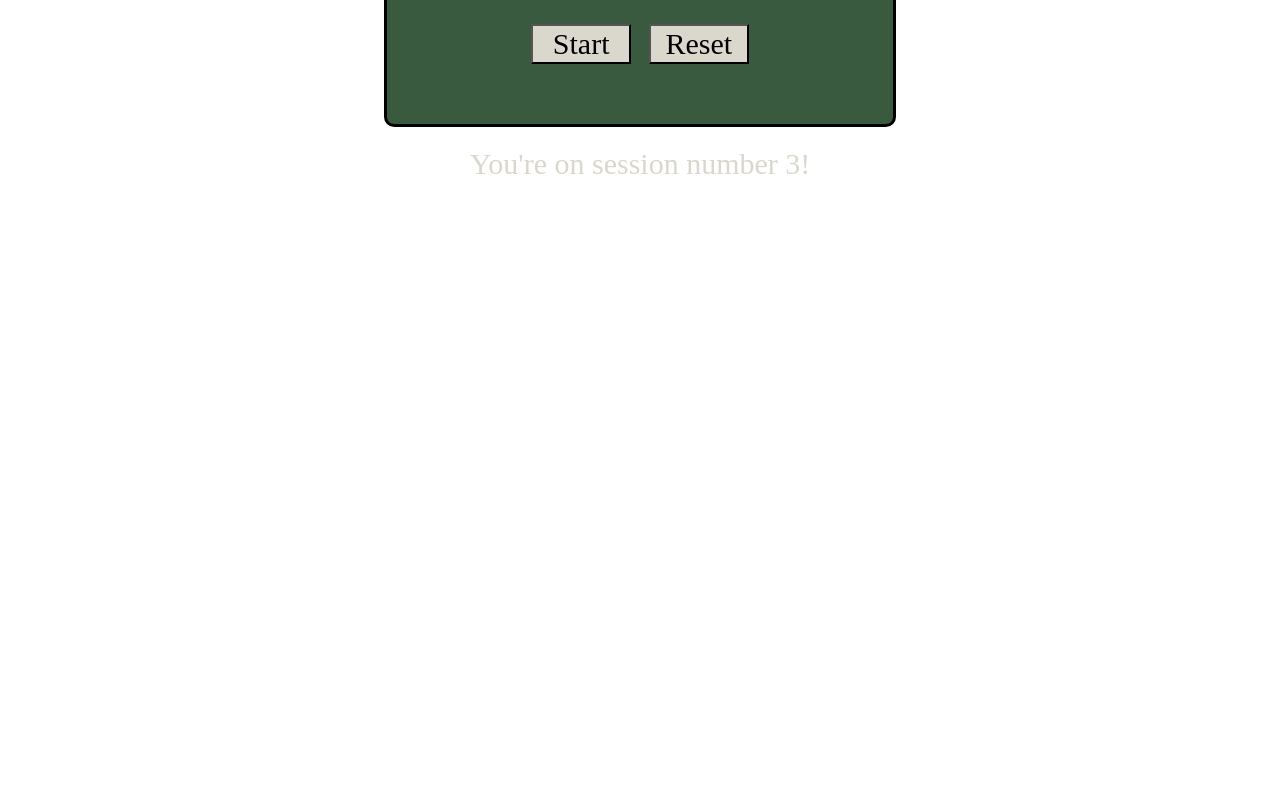
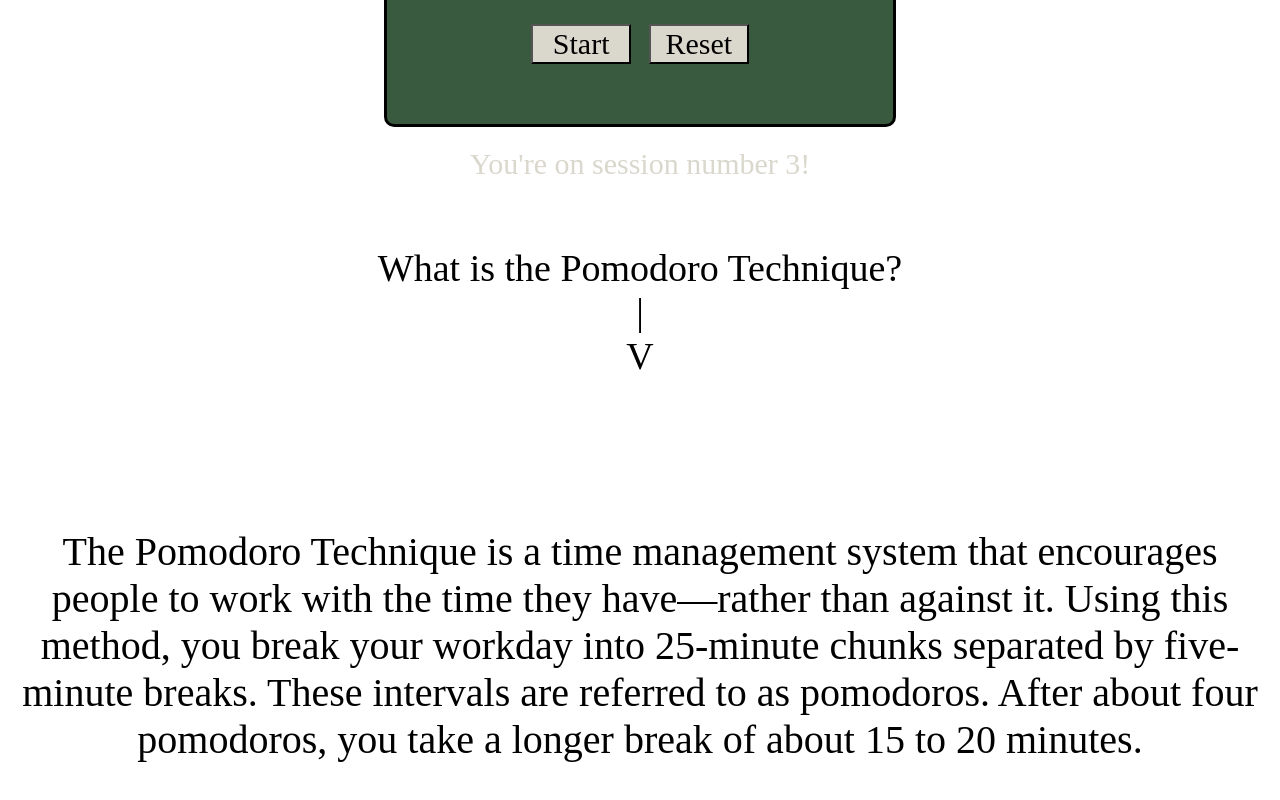
Before and after one commit to CamdenSmithh/Pomodoro, a React app: page / in a window 1280 px wide. Shown: the part 374-1174 px from the top of the page. Before the commit the page ends 800 px from the top, so only its background shows below. Built offline with nearby package versions, Linux system fonts and the light colour scheme; the HTML template or start-up script is replaced by a standard one.

Commit message:
Updated App

```diff
--- a/client/src/components/App.jsx
+++ b/client/src/components/App.jsx
@@ -24,6 +24,17 @@ const styles = {
     fontSize: '20px',
     cursor: 'pointer',
   },
+  pomodoroTechnique: {
+    marginTop: '45px',
+    fontSize: '38px',
+    textAlign: 'center',
+  },
+  pomodoroDescription: {
+    textAlign: 'center',
+    fontSize: '40px',
+    marginTop: '150px',
+    marginBottom: '100px',
+  },
 };
 
 export default function App() {
@@ -40,7 +51,17 @@ export default function App() {
         </button>
       </div>
       <Timer />
-      <Settings settings={settings} />
+      <Settings settings={settings} setSettings={(state) => { setSettings(state); }} />
+      <div style={styles.pomodoroTechnique}>
+        What is the Pomodoro Technique?
+        <br />
+        |
+        <br />
+        V
+      </div>
+      <div style={styles.pomodoroDescription}>
+        The Pomodoro Technique is a time management system that encourages people to work with the time they have—rather than against it. Using this method, you break your workday into 25-minute chunks separated by five-minute breaks. These intervals are referred to as pomodoros. After about four pomodoros, you take a longer break of about 15 to 20 minutes.
+      </div>
     </div>
   );
 }
--- a/client/src/components/Settings.jsx
+++ b/client/src/components/Settings.jsx
@@ -53,9 +53,15 @@ export default function Settings({ settings, setSettings }) {
 
   function handleSubmit(event) {
     event.preventDefault();
+    document.body.style.overflow = 'auto';
     console.log(event.target.minutes.value);
     console.log(event.target.seconds.value);
     // setSettings(false);
+  }
+
+  function handleClose() {
+    document.body.style.overflow = 'auto';
+    setSettings(false);
   }
 
   useEffect(() => {
@@ -67,7 +73,7 @@ export default function Settings({ settings, setSettings }) {
       <div style={styles.modalOverlay} />
       <div style={styles.modalContainer}>
         <form onSubmit={(event) => handleSubmit(event)}>
-          <button type="button" onClick={() => { setSettings(false); }} style={styles.xBtn}>
+          <button type="button" onClick={() => { handleClose(); }} style={styles.xBtn}>
             X
           </button>
           <div style={styles.modalItems}>
@@ -82,7 +88,7 @@ export default function Settings({ settings, setSettings }) {
             <button type="submit" style={styles.submitBtn}>
               Submit
             </button>
-            <button type="button" onClick={() => { setSettings(false); }} style={styles.cancelBtn}>
+            <button type="button" onClick={() => { handleClose(); }} style={styles.cancelBtn}>
               Cancel
             </button>
           </div>
--- a/client/src/components/Timer.jsx
+++ b/client/src/components/Timer.jsx
@@ -107,7 +107,7 @@ export default function Timer() {
         buildTimer(!onBreak);
       } else {
         if (onBreak) {
-          setStatus('AFK...');
+          setStatus('afk...');
         } else {
           setStatus('Studying...');
         }
```
